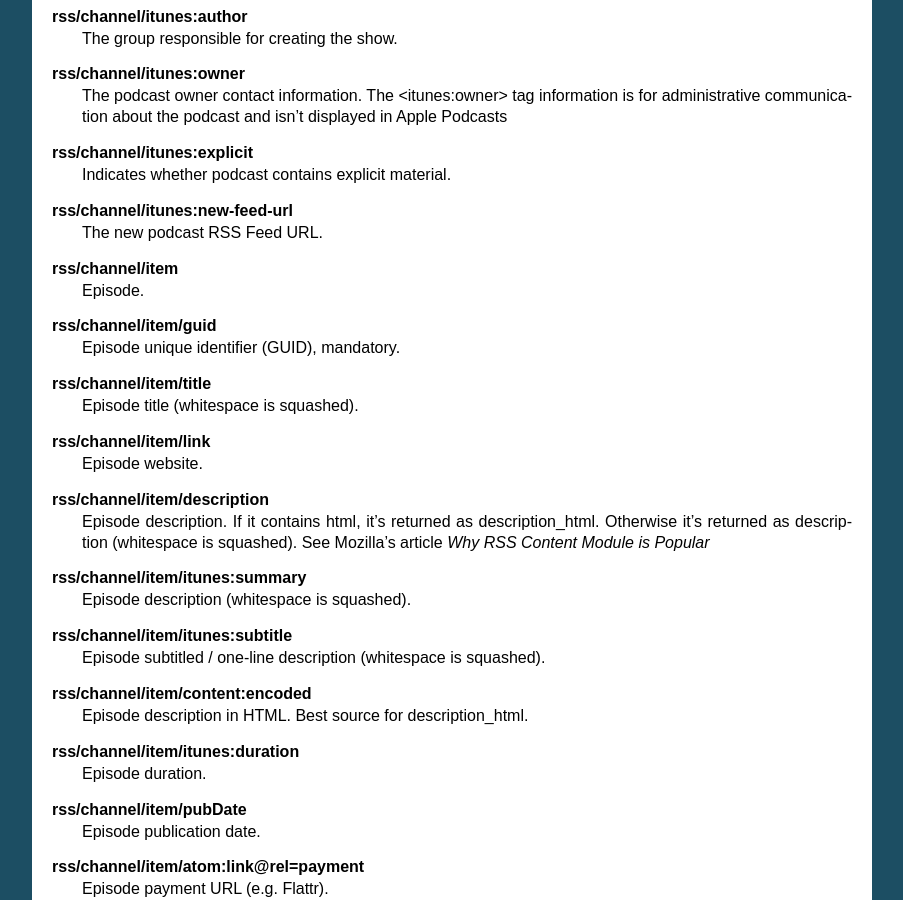
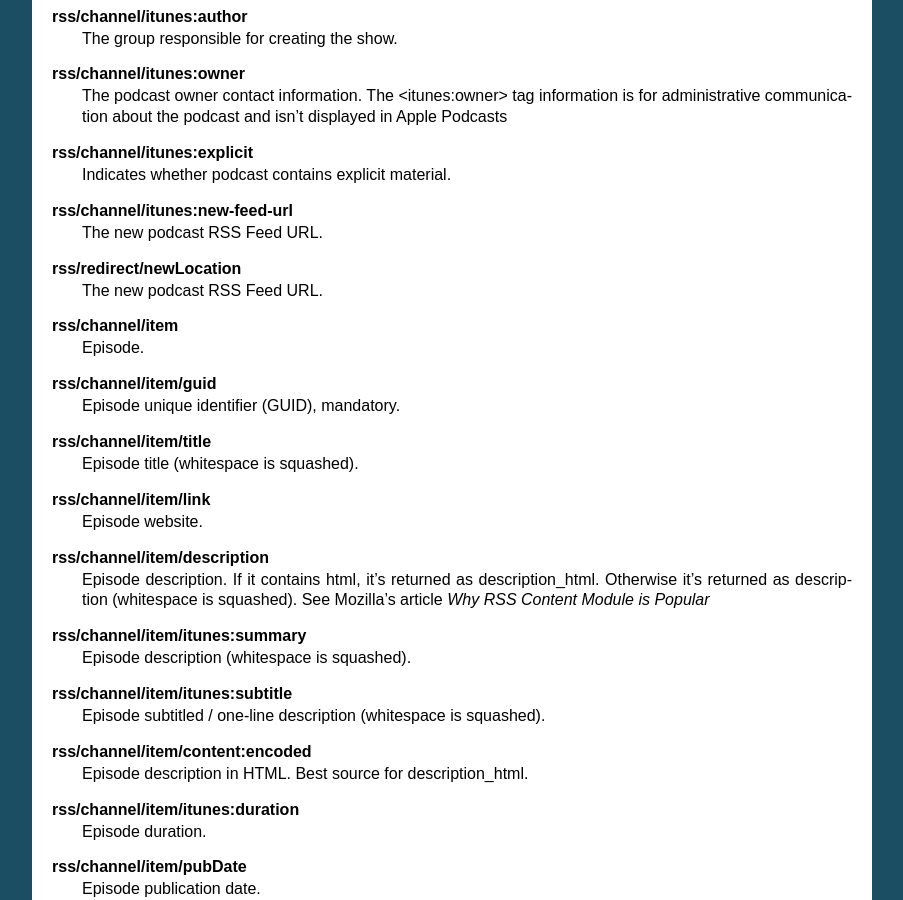
Before and after one commit to gpodder/podcastparser, a Sphinx documentation site: the page built from doc/index.rst, in a window 1280 px wide and 900 px high, scrolled down 1525 px. Shown: the whole window, without its empty margins (198-1101 px from the left). Built offline with Sphinx 7.4.7, drawn with Linux system fonts in a browser that asks for light colours; the version number could not be read and is left out.

Commit message:
add support for 'redirect/newLocation'

```diff
--- a/doc/index.rst
+++ b/doc/index.rst
@@ -109,6 +109,9 @@ RSS
     Indicates whether podcast contains explicit material.
 
 **rss/channel/itunes:new-feed-url**
+    The new podcast RSS Feed URL.
+
+**rss/redirect/newLocation**
     The new podcast RSS Feed URL.
 
 **rss/channel/item**
--- a/podcastparser.py
+++ b/podcastparser.py
@@ -684,7 +684,8 @@ MAPPING = {
     'rss/channel/itunes:author': PodcastAttr('itunes_author', squash_whitespace),
     'rss/channel/itunes:owner': ItunesOwnerItem('itunes_owner', squash_whitespace),
     'rss/channel/itunes:explicit': PodcastAttrExplicit('explicit', squash_whitespace),
-    'rss/channel/itunes:new-feed-url': PodcastAttr('new_feed_url', squash_whitespace),
+    'rss/channel/itunes:new-feed-url': PodcastAttr('new_url', squash_whitespace),
+    'rss/redirect/newLocation': PodcastAttr('new_url', squash_whitespace),
 
     'rss/channel/itunes:owner/itunes:email': ItunesOwnerAttr('email', squash_whitespace),
     'rss/channel/itunes:owner/itunes:name': ItunesOwnerAttr('name', squash_whitespace),
```
Also changed, not shown: 3 other files.
